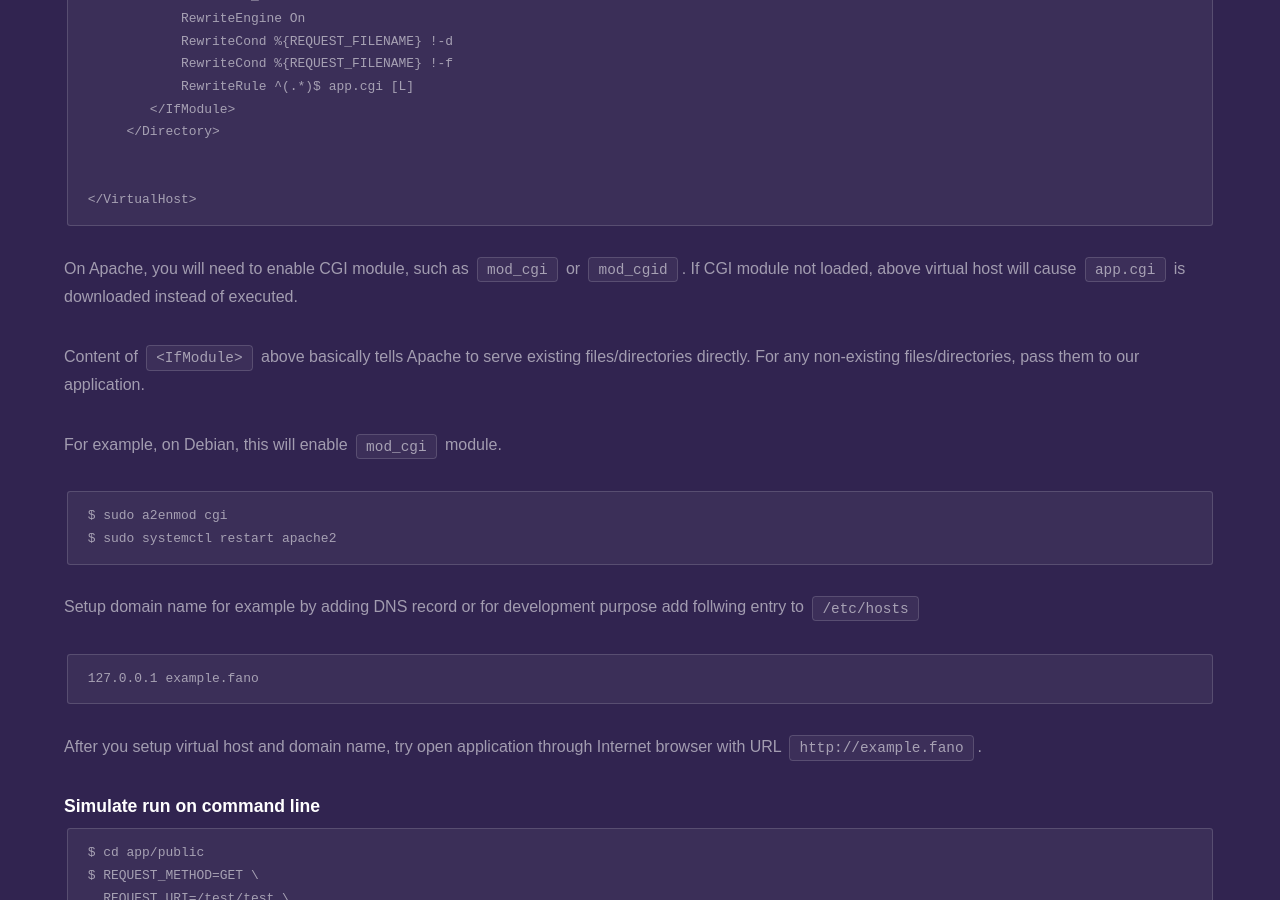
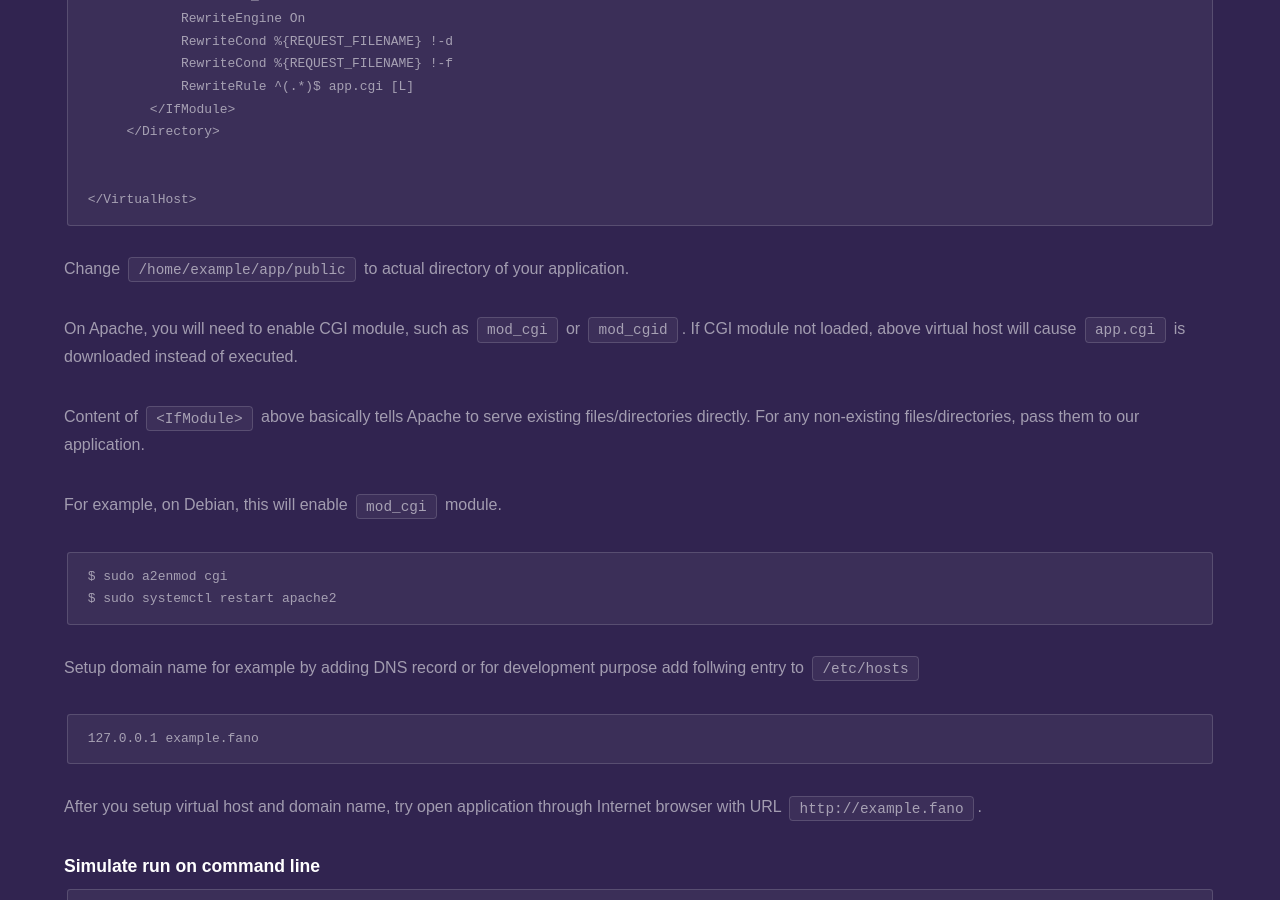
Before and after one commit to fanoframework/fanoframework.github.io, a Jekyll site: the page built from getting-started/index.md, in a window 1280 px wide and 900 px high, scrolled down 2298 px. Built offline with Jekyll 4.4.1, drawn with Linux system fonts in a browser that asks for light colours; our own code applies the rules of GitHub Pages for plain Markdown files.

Commit message:
edit content of getting started page

````diff
--- a/getting-started/index.md
+++ b/getting-started/index.md
@@ -97,6 +97,9 @@ For example on Apache,
 
 </VirtualHost>
 ```
+
+Change `/home/example/app/public` to actual directory of your application.
+
 On Apache, you will need to enable CGI module, such as `mod_cgi` or `mod_cgid`. If CGI module not loaded, above virtual host will cause `app.cgi` is downloaded instead of executed.
 
 Content of `<IfModule>` above basically tells Apache to serve existing files/directories directly. For any non-existing files/directories, pass them to our application.
````
